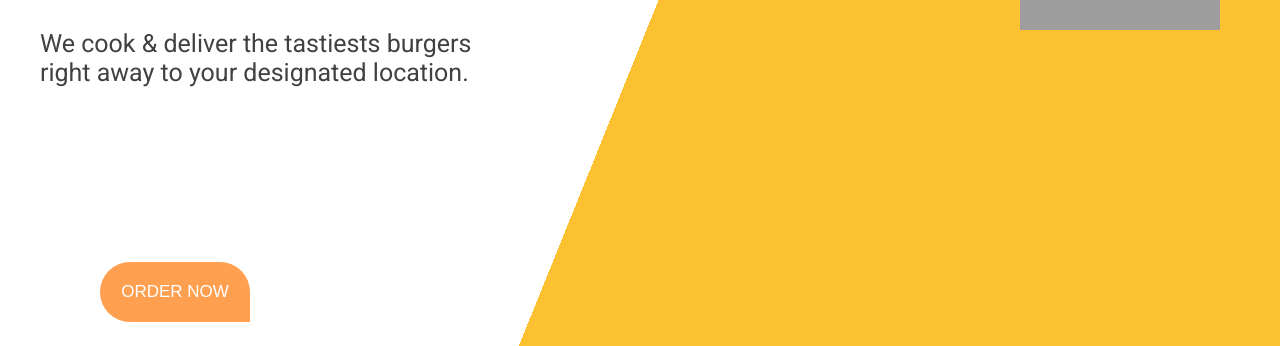
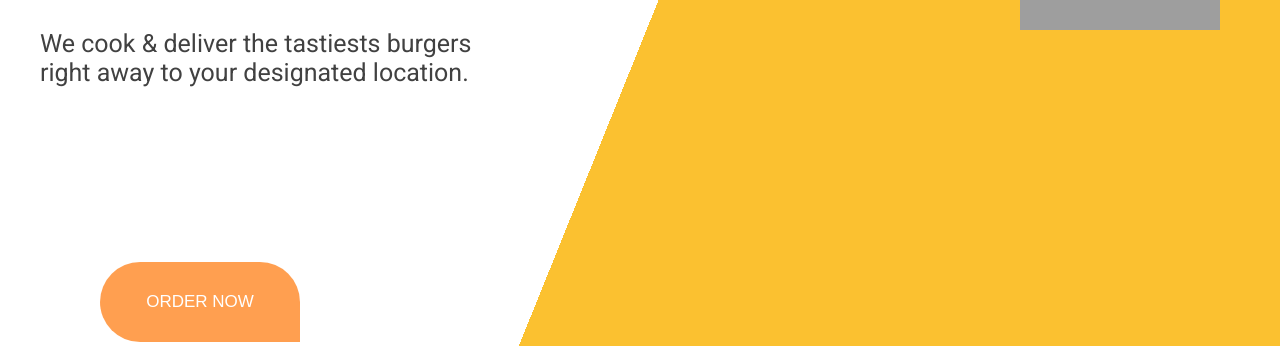
Before and after one commit to paulmunyao/Burger-Palace, a plain HTML site: page index.html in a window 1280 px wide. Shown: the part 454-800 px from the top of the page. Drawn offline with Linux system fonts and the light colour scheme; grey boxes are pictures that could not be loaded; a web font is replaced by a local one.

Commit message:
Reset button size'

```diff
--- a/index.css
+++ b/index.css
@@ -11,8 +11,6 @@ body {
 
 .logo {
   display: flex;
-  /* height: 80px;
-  margin-top: 40px; */
 }
 
 .logo img {
@@ -45,8 +43,8 @@ body {
   border-radius: 50px 50px 0px 50px;
   border: none;
   margin-top: 150px;
-  height: 60px;
-  width: 150px;
+  height: 80px;
+  width: 200px;
   background-color: rgba(255, 115, 0, 0.685);
   color: white;
   font-size: 17px;
```
